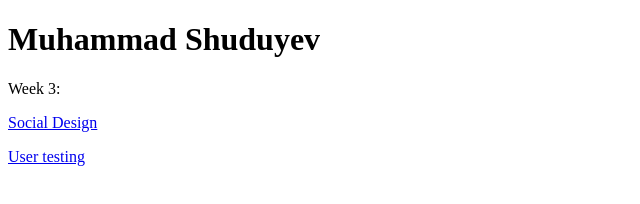
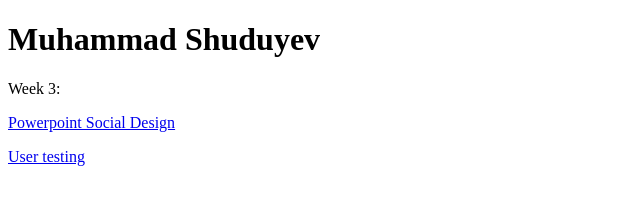
Before and after one commit to mshuduyev/mshuduyev.github.io, a plain HTML site: page week3.html in a window 1280 px wide. Shown: the whole page, without its empty margins (0-640 px from the left). Drawn offline with Linux system fonts and the light colour scheme.

Commit message:
powerpoint

```diff
--- a/week3.html
+++ b/week3.html
@@ -3,7 +3,7 @@
 <body>
 <h1>Muhammad Shuduyev</h1>
 <p>Week 3:</p>
-<p><a href="DivergentThinking.pdf" target="_blank"> Social Design </a></p>
+<p><a href="Wc3.pptx" target="_blank"> Powerpoint Social Design </a></p>
 <p><a href="usertest.pdf" target="_blank"> User testing </a></p>
 </body>
 </html>
```
Also changed, not shown: 1 other file.
